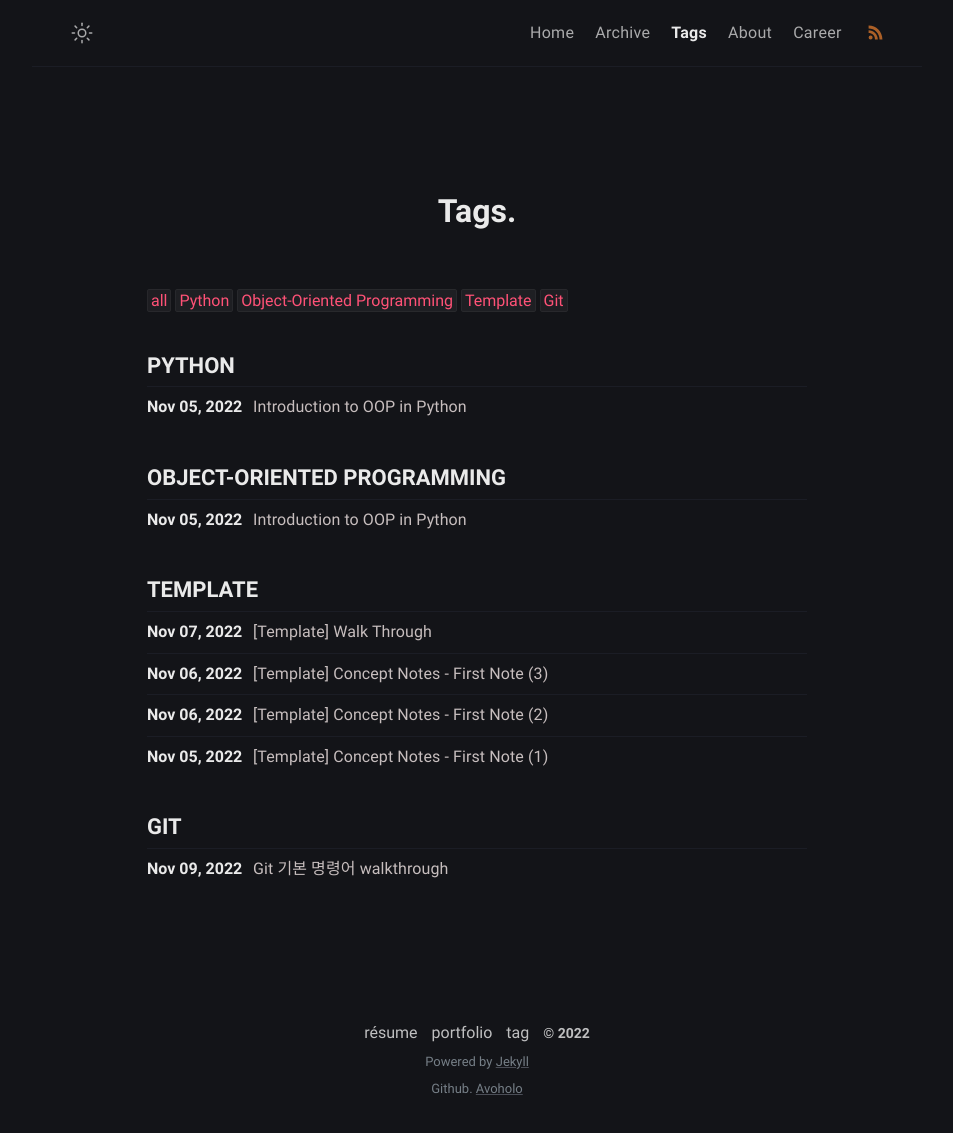
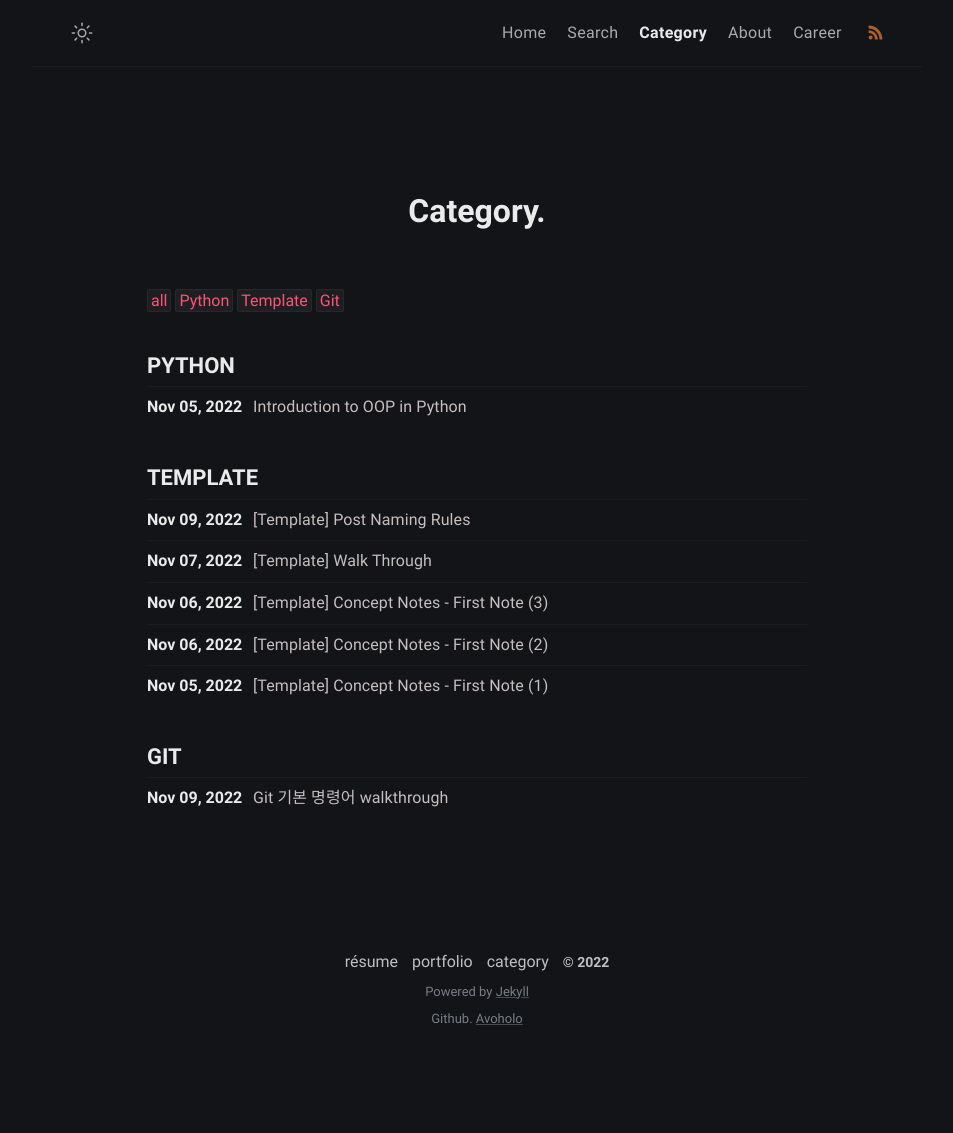
Before and after one commit to avoholo/avoholo.github.io, a Jekyll site: the page built from tags.html, in a window 1280 px wide. Shown: the whole page, without its empty margins (163-1116 px from the left). Built offline with Jekyll 4.4.1, drawn with Linux system fonts in a browser that asks for light colours; after the commit the page ends 1063 px from its top, so only the background shows below that.

Commit message:
add naming-rule.md

```diff
--- a/_data/menus.yml
+++ b/_data/menus.yml
@@ -2,12 +2,12 @@
   url: /
   external: false
 
-- title: Archive
+- title: Search
   url: /archive/
   external: false
 
-- title: Tags
-  url: /tags/
+- title: Category
+  url: /category/
   external: false
 
 - title: About
--- a/_includes/footer.html
+++ b/_includes/footer.html
@@ -1,7 +1,7 @@
 <footer class="footer">
   <a class="footer_item" href="https://www.google.com">résume</a>
   <a class="footer_item" href="https://www.google.com">portfolio</a>
-  <a class="footer_item" href="/tags">tag</a>
+  <a class="footer_item" href="/tags">category</a>
   <span class="footer_item">&copy; {{ site.time | date: "%Y" }}</span>
   <small class="footer_copyright">
     <!--
--- a/_posts/Python_python-oop/2022-11-06-python-oop.md
+++ b/_posts/Python_python-oop/2022-11-06-python-oop.md
@@ -2,7 +2,7 @@
 title: Introduction to OOP in Python
 date: 2022-11-05 11:58:47 +07:00
 modified: 2022-11-06 16:49:47 +07:00
-tags: [Python, Object-Oriented Programming]
+tags: [Python]
 description: Python Object-Oriented Programming.
 image: "/_posts/apa-itu-shell/shell_evolution.png"
 ---
--- a/archive.html
+++ b/archive.html
@@ -1,5 +1,5 @@
 ---
-title: Archive
+title: Archives
 permalink: /archive/
 layout: page
 excerpt: All post.
--- a/tags.html
+++ b/tags.html
@@ -1,6 +1,6 @@
 ---
-title: Tags
-permalink: /tags/
+title: Category
+permalink: /category/
 layout: page
 excerpt: Sorted article by tags.
 ---
```
Also changed, not shown: _posts/Template_naming_rules/2022-11-09-naming-rules.md (added, +69 -0 lines).
